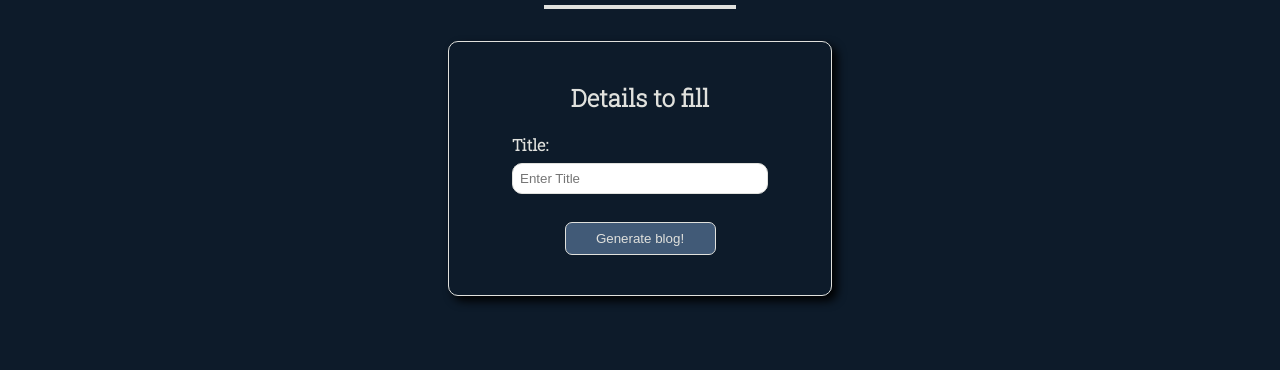
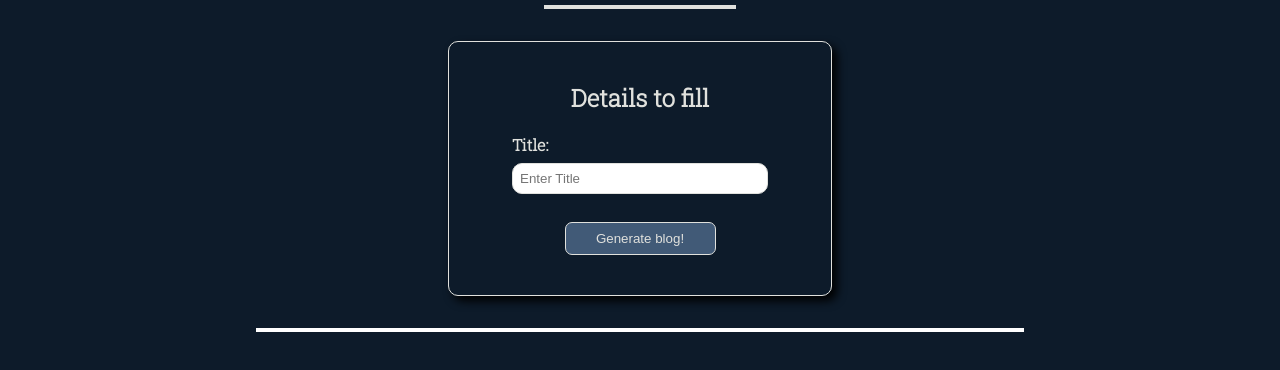
Before and after one commit to Apil120/Project_BCA, a plain HTML site: page Template/semproject.html in a window 1280 px wide. Shown: the part 186-556 px from the top of the page. Drawn offline with nearby package versions, Linux system fonts and the light colour scheme; files that its build step writes are made by us from their sources.

Commit message:
1st change in style.css

```diff
--- a/static/style.css
+++ b/static/style.css
@@ -185,3 +185,16 @@ body,html{
 #copyButton:hover {
     background-color: #45a049;
 }
+/* This is for the blog content */
+#blog-content{
+    width: 60vw;
+    height: auto;
+    margin: auto;
+    display: flex;
+    align-items: center;
+    justify-content: center;
+    border: 2px solid #FFFFFF;
+    text-align: center;
+    text-wrap: wrap;
+
+}
```
